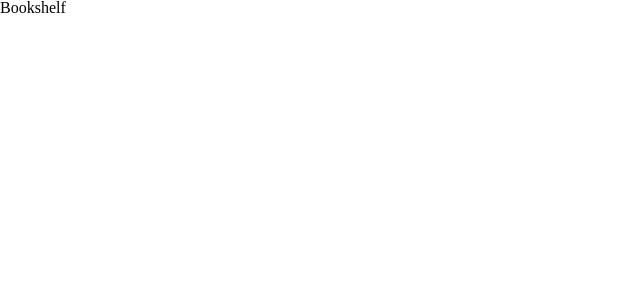
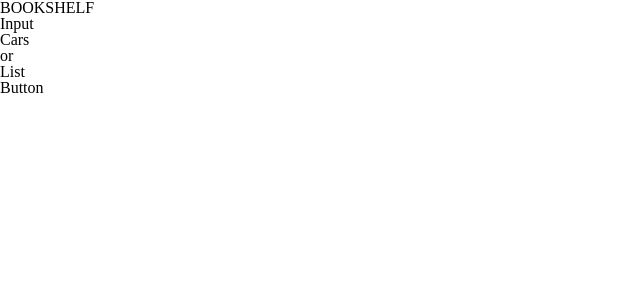
Before and after one commit to devojka-od-papira/fruithelf, a React (Create React App) app: page / in a window 1280 px wide. Shown: the top 300 px of the page, without its empty margins (0-640 px from the left). Built offline with nearby package versions, Linux system fonts and the light colour scheme.

Commit message:
components are reorganized

```diff
--- a/src/App.js
+++ b/src/App.js
@@ -1,7 +1,13 @@
 import React from "react";
+import Nav from "./components/nav";
 
 function App() {
-  return <div className="App">Bookshelf</div>;
+  return (
+    <div className="App">
+      <h1>BOOKSHELF</h1>
+      <Nav />
+    </div>
+  );
 }
 
 export default App;
--- a/src/components/card/index.js
+++ b/src/components/card/index.js
@@ -0,0 +1,7 @@
+import React from "react";
+
+function Card() {
+  return <div>Cars</div>;
+}
+
+export default Card;
--- a/src/components/controlsPage/index.js
+++ b/src/components/controlsPage/index.js
@@ -0,0 +1,6 @@
+import React from "react";
+
+function PageControl() {
+  return <div>Button</div>;
+}
+export default PageControl;
--- /dev/null
+++ b/src/components/displayOption/index.js
@@ -0,0 +1,15 @@
+import React from "react";
+import List from "../list";
+import Card from "./../card";
+
+function DisplayOption() {
+  return (
+    <div>
+      <Card />
+      or
+      <List />
+    </div>
+  );
+}
+
+export default DisplayOption;
--- a/src/components/input/index.js
+++ b/src/components/input/index.js
@@ -0,0 +1,6 @@
+import React from "react";
+
+function Input() {
+  return <form>Input</form>;
+}
+export default Input;
--- a/src/components/list/index.js
+++ b/src/components/list/index.js
@@ -0,0 +1,6 @@
+import React from "react";
+
+function List() {
+  return <div>List</div>;
+}
+export default List;
--- /dev/null
+++ b/src/components/nav/index.js
@@ -0,0 +1,17 @@
+import React from "react";
+import PageControl from "./../controlsPage";
+import DisplayOption from "./../displayOption";
+import Input from "./../input";
+
+function Nav() {
+  return (
+    <div>
+      <nav className="nav">
+        <Input />
+        <DisplayOption />
+        <PageControl />
+      </nav>
+    </div>
+  );
+}
+export default Nav;
```
